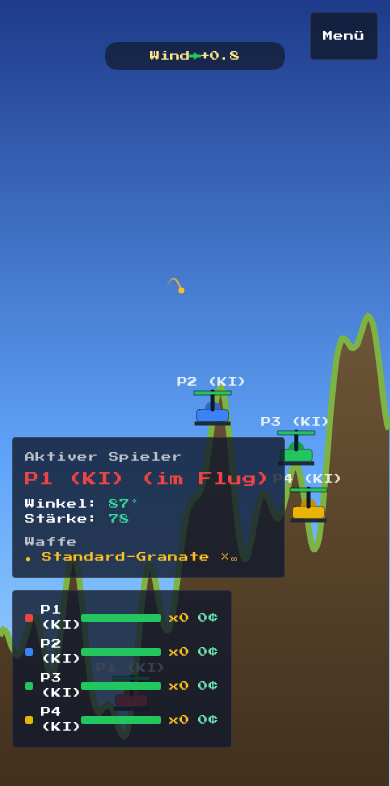
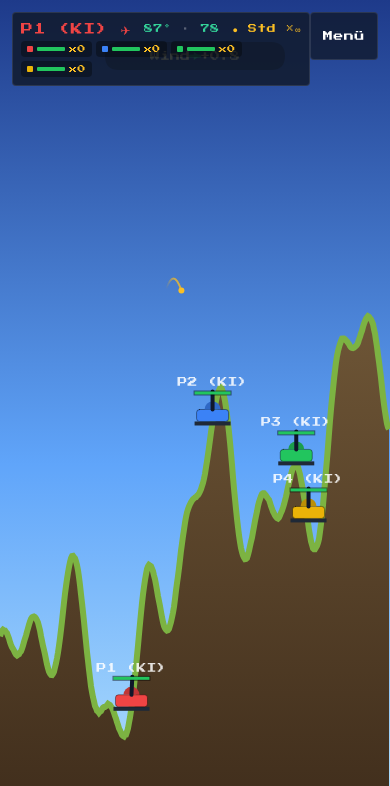
Before and after one commit to Torox/tankward, a website built with Vite: page index.html in a window 390 px wide. Both pictures are taken after a click on the button "Neues Spiel". Shown: the top 786 px of the page. Built offline with nearby package versions, Linux system fonts and the light colour scheme.

Commit message:
Mobile-UX: kompaktes HUD, Banner-Continue-Button, Round-End-Bug
Bug-Fix: ROUND_END haengte auf Mobile, weil nur Space/Enter den Banner schloss.
Jetzt zeigt der Banner einen tappbaren "Weiter"-Button (im Match-Sieger-Fall
"Spielende"), der direkt in SHOP bzw. GAME_OVER springt.

Mobile-HUD-Refactor:
- main.js: Zwei HUD-Layouts — hud-desktop-only (3 Panels unten) und
  hud-mobile-only (kompakter One-Row-Header oben mit Active/Winkel/Power/Waffe
  + Mini-Player-Pillen in einer zweiten Zeile)
- style.css: .hud-mobile-only/.hud-desktop-only-Toggles via @media(max-width:720px)
  ODER body.has-touch; .player-pill als kompakte HP-Anzeige (Farb-Swatch +
  28x4px Mini-Bar + Wins-Counter); Banner padding auf Mobile reduziert
- game.js: Mobile-HUD-Mirror in render(); Render-Pfad fuellt beide Layouts;
  shortName() kuerzt Waffen-Namen fuer den engen Mobile-Slot;
  _setBannerButton + _advanceFromBanner verkabeln den Continue-Button

```diff
--- a/src/core/game.js
+++ b/src/core/game.js
@@ -63,6 +63,13 @@ export class Game {
       hudWeapon: document.getElementById('hud-weapon'),
       hudPlayers: document.getElementById('hud-players'),
       hudStatus: document.getElementById('hud-status'),
+      // Mobile-HUD-Mirror
+      hudActiveMobile: document.getElementById('hud-active-mobile'),
+      hudAngleMobile: document.getElementById('hud-angle-mobile'),
+      hudPowerMobile: document.getElementById('hud-power-mobile'),
+      hudWeaponMobile: document.getElementById('hud-weapon-mobile'),
+      hudPlayersMobile: document.getElementById('hud-players-mobile'),
+      btnBannerContinue: document.getElementById('btn-banner-continue'),
       bannerTitle: document.getElementById('banner-title'),
       bannerSub: document.getElementById('banner-sub'),
       gameoverContent: document.getElementById('gameover-content'),
@@ -165,6 +172,9 @@ export class Game {
     });
     this.el.btnSound?.addEventListener('click', () => this._toggleSound());
     this.el.btnMusic?.addEventListener('click', () => this._toggleMusic());
+
+    // Banner-Continue: einziger Weg, ROUND_END/GAME_OVER auf Mobile zu verlassen.
+    this.el.btnBannerContinue?.addEventListener('click', () => this._advanceFromBanner());
 
     // Setup-Form initial mit Settings vorbelegen.
     if (this.el.setupNumPlayers) this.el.setupNumPlayers.value = String(this.config.numPlayers);
@@ -312,6 +322,7 @@ export class Game {
         this._showOnly('hud');
         this._beginRound();
         this._showBanner(`Runde ${this.roundIndex + 1} / ${this.maxRounds}`, this._scoresLine());
+        this._setBannerButton(false);
         break;
       case S.PLAYER_TURN: {
         this._hideBanner();
@@ -332,6 +343,8 @@ export class Game {
         } else {
           this._showBanner('Patt — alle ausgeschaltet', this._scoresLine(), '#94a3b8');
         }
+        // Tappbarer Continue-Button (ESC/Space funktioniert weiter, aber Mobile braucht das hier).
+        this._setBannerButton(true, this._isMatchOver() ? 'Spielende' : 'Weiter');
         break;
       }
       case S.SHOP:
@@ -788,7 +801,7 @@ export class Game {
   // -- HUD -------------------------------------------------------------------
 
   _renderPlayersHud() {
-    if (!this.el.hudPlayers) return;
+    if (this.el.hudPlayers) {
       this.el.hudPlayers.innerHTML = this.tanks
         .map((t, i) => {
           const ratio = Math.max(0, t.hp / t.maxHp);
@@ -806,6 +819,21 @@ export class Game {
             </div>`;
         })
         .join('');
+    }
+    if (this.el.hudPlayersMobile) {
+      this.el.hudPlayersMobile.innerHTML = this.tanks
+        .map((t, i) => {
+          const ratio = Math.max(0, t.hp / t.maxHp);
+          const wins = this.scores[i] ?? 0;
+          return `
+            <span class="player-pill ${t.alive ? '' : 'dead'}" data-pid="${i}">
+              <span class="swatch" style="background:${t.color}"></span>
+              <span class="hpbar"><span style="width:${ratio * 100}%; background:${this._hpColor(ratio)}"></span></span>
+              <span class="text-tw-accent text-[8px]">x${wins}</span>
+            </span>`;
+        })
+        .join('');
+    }
   }
 
   _hpColor(r) {
@@ -826,6 +854,27 @@ export class Game {
 
   _hideBanner() {
     if (this.el.banner) this.el.banner.classList.add('hidden');
+    this._setBannerButton(false);
+  }
+
+  _setBannerButton(visible, label = 'Weiter') {
+    if (!this.el.btnBannerContinue) return;
+    if (visible) {
+      this.el.btnBannerContinue.textContent = label;
+      this.el.btnBannerContinue.classList.remove('hidden');
+    } else {
+      this.el.btnBannerContinue.classList.add('hidden');
+    }
+  }
+
+  _advanceFromBanner() {
+    this.sound.playClick();
+    if (this.state === S.ROUND_END) {
+      if (this._isMatchOver()) this.setState(S.GAME_OVER);
+      else this.setState(S.SHOP);
+    } else if (this.state === S.GAME_OVER) {
+      this.setState(S.MENU);
+    }
   }
 
   _showOnly(name) {
@@ -937,20 +986,39 @@ export class Game {
     if (this.state === S.PLAYER_TURN || this.state === S.PROJECTILE_FLYING) {
       const active = this.tanks[this.activeIndex];
       if (active) {
+        const flying = this.state === S.PROJECTILE_FLYING;
+        const angleStr = `${Math.round(active.turretAngle)}°`;
+        const powerStr = `${Math.round(active.power)}`;
+        const w = WEAPONS[active.selectedWeapon] || WEAPONS.standard;
+        const stock = w.unlimited ? '∞' : active.inventory.get(w.id) ?? 0;
+        const wTextLong = `${w.icon} ${w.name} ×${stock}`;
+        const wTextShort = `${w.icon} ${shortName(w.name)} ×${stock}`;
+
         if (this.el.hudActive) {
-          this.el.hudActive.textContent = active.name + (this.state === S.PROJECTILE_FLYING ? ' (im Flug)' : '');
+          this.el.hudActive.textContent = active.name + (flying ? ' (im Flug)' : '');
           this.el.hudActive.style.color = active.color;
         }
-        if (this.el.hudAngle) this.el.hudAngle.textContent = `${Math.round(active.turretAngle)}°`;
-        if (this.el.hudPower) this.el.hudPower.textContent = `${Math.round(active.power)}`;
+        if (this.el.hudAngle) this.el.hudAngle.textContent = angleStr;
+        if (this.el.hudPower) this.el.hudPower.textContent = powerStr;
         if (this.el.hudWeapon) {
-          const w = WEAPONS[active.selectedWeapon] || WEAPONS.standard;
-          const stock = w.unlimited ? '∞' : active.inventory.get(w.id) ?? 0;
-          this.el.hudWeapon.textContent = `${w.icon} ${w.name} ×${stock}`;
+          this.el.hudWeapon.textContent = wTextLong;
           this.el.hudWeapon.style.color = w.color || '#fff';
         }
+
+        // Mobile-Mirror.
+        if (this.el.hudActiveMobile) {
+          this.el.hudActiveMobile.textContent = active.name + (flying ? ' ✈' : '');
+          this.el.hudActiveMobile.style.color = active.color;
         }
-      // Live HP-Bars + credits.
+        if (this.el.hudAngleMobile) this.el.hudAngleMobile.textContent = angleStr;
+        if (this.el.hudPowerMobile) this.el.hudPowerMobile.textContent = powerStr;
+        if (this.el.hudWeaponMobile) {
+          this.el.hudWeaponMobile.textContent = wTextShort;
+          this.el.hudWeaponMobile.style.color = w.color || '#fff';
+        }
+      }
+
+      // Live HP-Bars + credits — Desktop.
       if (this.el.hudPlayers) {
         const rows = this.el.hudPlayers.children;
         for (let i = 0; i < rows.length && i < this.tanks.length; i++) {
@@ -958,15 +1026,43 @@ export class Game {
           const bar = rows[i].querySelector('span > span');
           if (bar) bar.style.width = `${(t.hp / t.maxHp) * 100}%`;
           rows[i].classList.toggle('opacity-40', !t.alive);
-          // Credits-Span ist letztes Kind
           const credEl = rows[i].lastElementChild;
           if (credEl) credEl.textContent = `${t.credits}¢`;
+        }
+      }
+      // Live HP-Bars — Mobile (Pillen).
+      if (this.el.hudPlayersMobile) {
+        const pills = this.el.hudPlayersMobile.children;
+        for (let i = 0; i < pills.length && i < this.tanks.length; i++) {
+          const t = this.tanks[i];
+          const ratio = Math.max(0, t.hp / t.maxHp);
+          const bar = pills[i].querySelector('.hpbar > span');
+          if (bar) {
+            bar.style.width = `${ratio * 100}%`;
+            bar.style.background = this._hpColor(ratio);
+          }
+          pills[i].classList.toggle('dead', !t.alive);
         }
       }
     }
   }
 }
 
+const SHORT_NAMES = {
+  'Standard-Granate': 'Std',
+  'Schwere Granate': 'Schwer',
+  'Streubombe': 'Streu',
+  'Napalm': 'Napalm',
+  'Roller': 'Roller',
+  'Tunnelbohrer': 'Bohrer',
+  'MIRV': 'MIRV',
+  'Atombombe': 'Atom'
+};
+
+function shortName(name) {
+  return SHORT_NAMES[name] ?? name;
+}
+
 function clamp(v, lo, hi) {
   return Math.max(lo, Math.min(hi, v));
 }
--- a/src/main.js
+++ b/src/main.js
@@ -83,7 +83,23 @@ app.innerHTML = `
         Menü
       </button>
     </div>
-    <div class="absolute bottom-3 inset-x-3 flex flex-wrap gap-3 items-end justify-between font-pixel text-[10px] pointer-events-none">
+
+    <div id="hud-mobile" class="hud-mobile-only absolute top-3 left-3 right-20 pointer-events-none">
+      <div class="bg-tw-panel/85 border border-white/10 rounded p-2 font-pixel text-[9px] flex flex-col gap-1">
+        <div class="flex items-center justify-between gap-2">
+          <span id="hud-active-mobile" class="text-tw-accent text-xs truncate">P1</span>
+          <span class="text-white/80">
+            <span id="hud-angle-mobile" class="text-emerald-400">90°</span>
+            <span class="text-white/30">·</span>
+            <span id="hud-power-mobile" class="text-emerald-400">50</span>
+          </span>
+          <span id="hud-weapon-mobile" class="text-tw-accent truncate max-w-[120px]">● Std ×∞</span>
+        </div>
+        <div id="hud-players-mobile" class="flex items-center gap-1 flex-wrap"></div>
+      </div>
+    </div>
+
+    <div id="hud-desktop" class="absolute bottom-3 inset-x-3 flex flex-wrap gap-3 items-end justify-between font-pixel text-[10px] pointer-events-none hud-desktop-only">
       <div class="bg-tw-panel/80 border border-white/10 rounded p-3 min-w-[220px]">
         <div class="text-white/70 mb-1">Aktiver Spieler</div>
         <div id="hud-active" class="text-tw-accent text-sm">P1</div>
@@ -93,22 +109,23 @@ app.innerHTML = `
         <div id="hud-weapon" class="text-tw-accent">● Standard ×∞</div>
       </div>
       <div id="hud-players" class="bg-tw-panel/80 border border-white/10 rounded p-3 max-w-md flex flex-col gap-1"></div>
-      <div class="bg-tw-panel/80 border border-white/10 rounded p-3 text-white/70 max-w-md hide-on-mobile desktop-only">
+      <div class="bg-tw-panel/80 border border-white/10 rounded p-3 text-white/70 max-w-md desktop-only">
         <div class="text-white mb-1">Steuerung</div>
         <div>← → Winkel · ↑ ↓ Stärke · Shift = fein</div>
         <div>Leertaste = Feuer · Tab/E = Waffe · Q = zurück</div>
         <div id="hud-status" class="text-emerald-400 mt-2">—</div>
       </div>
-      <div id="hud-status-mobile" class="bg-tw-panel/80 border border-white/10 rounded p-2 text-emerald-400 hidden">
-        <span id="hud-status-mirror">—</span>
-      </div>
     </div>
   </div>
 
-  <div id="screen-banner" class="screen hidden flex items-center justify-center">
-    <div class="bg-tw-panel/90 border border-white/20 rounded-lg px-8 py-6 text-center font-pixel shadow-2xl">
-      <div id="banner-title" class="text-2xl text-tw-accent">—</div>
-      <div id="banner-sub" class="text-[10px] text-white/70 mt-2">—</div>
+  <div id="screen-banner" class="screen hidden flex items-center justify-center px-4">
+    <div class="bg-tw-panel/95 border border-white/20 rounded-lg px-6 py-5 text-center font-pixel shadow-2xl max-w-md w-full">
+      <div id="banner-title" class="text-lg md:text-2xl text-tw-accent">—</div>
+      <div id="banner-sub" class="text-[10px] text-white/70 mt-2 leading-relaxed">—</div>
+      <button id="btn-banner-continue"
+        class="hidden mt-4 font-pixel text-sm bg-tw-accent text-tw-bg px-6 py-3 rounded shadow active:bg-yellow-300 transition w-full">
+        Weiter
+      </button>
     </div>
   </div>
 
--- a/src/style.css
+++ b/src/style.css
@@ -53,6 +53,15 @@ body,
   pointer-events: auto;
 }
 
+/* Default: Desktop-HUD sichtbar, Mobile-HUD aus. */
+.hud-mobile-only {
+  display: none;
+}
+
+.hud-desktop-only {
+  display: flex;
+}
+
 /* Touch-Modus: Overlay ein, Tastatur-Hinweise aus. */
 body.has-touch #touch-controls {
   display: block !important;
@@ -61,26 +70,72 @@ body.has-touch .desktop-only {
   display: none !important;
 }
 
-/* Schmaler Viewport (Phone/Portrait): HUD kompakter, Tastatur-Hinweise weg */
+/* Mobile-HUD-Switch: an wenn entweder schmaler Viewport ODER Touch-Modus. */
+body.has-touch .hud-mobile-only {
+  display: block !important;
+}
+body.has-touch .hud-desktop-only {
+  display: none !important;
+}
+
 @media (max-width: 720px) {
+  .hud-mobile-only {
+    display: block !important;
+  }
+  .hud-desktop-only {
+    display: none !important;
+  }
   .hide-on-mobile {
     display: none !important;
   }
-  #screen-hud .bottom-3 {
-    bottom: 96px; /* Platz fuer Touch-Buttons unten */
-  }
   #screen-shop .max-w-5xl {
     max-width: 100%;
+  }
+  #screen-banner > div {
+    padding: 16px 18px;
   }
 }
 
 /* Touch-Buttons brauchen mindestens 48px Tap-Target */
 #touch-fire,
 #touch-weapon,
-#btn-pause {
+#btn-pause,
+#btn-banner-continue {
   min-height: 48px;
 }
 
 #touch-fire {
   min-width: 96px;
 }
+
+/* Player-Strip auf Mobile: kleine Pillen mit Farbe + HP-Mini-Bar */
+.player-pill {
+  display: inline-flex;
+  align-items: center;
+  gap: 4px;
+  padding: 2px 6px;
+  border-radius: 4px;
+  background: rgba(0, 0, 0, 0.35);
+}
+.player-pill .swatch {
+  width: 6px;
+  height: 6px;
+  border-radius: 1px;
+}
+.player-pill .hpbar {
+  position: relative;
+  width: 28px;
+  height: 4px;
+  background: rgba(0, 0, 0, 0.5);
+  border-radius: 1px;
+  overflow: hidden;
+}
+.player-pill .hpbar > span {
+  position: absolute;
+  inset: 0;
+  width: 100%;
+  transform-origin: left center;
+}
+.player-pill.dead {
+  opacity: 0.35;
+}
```
Lines whose indentation alone changed are shown as unchanged.
